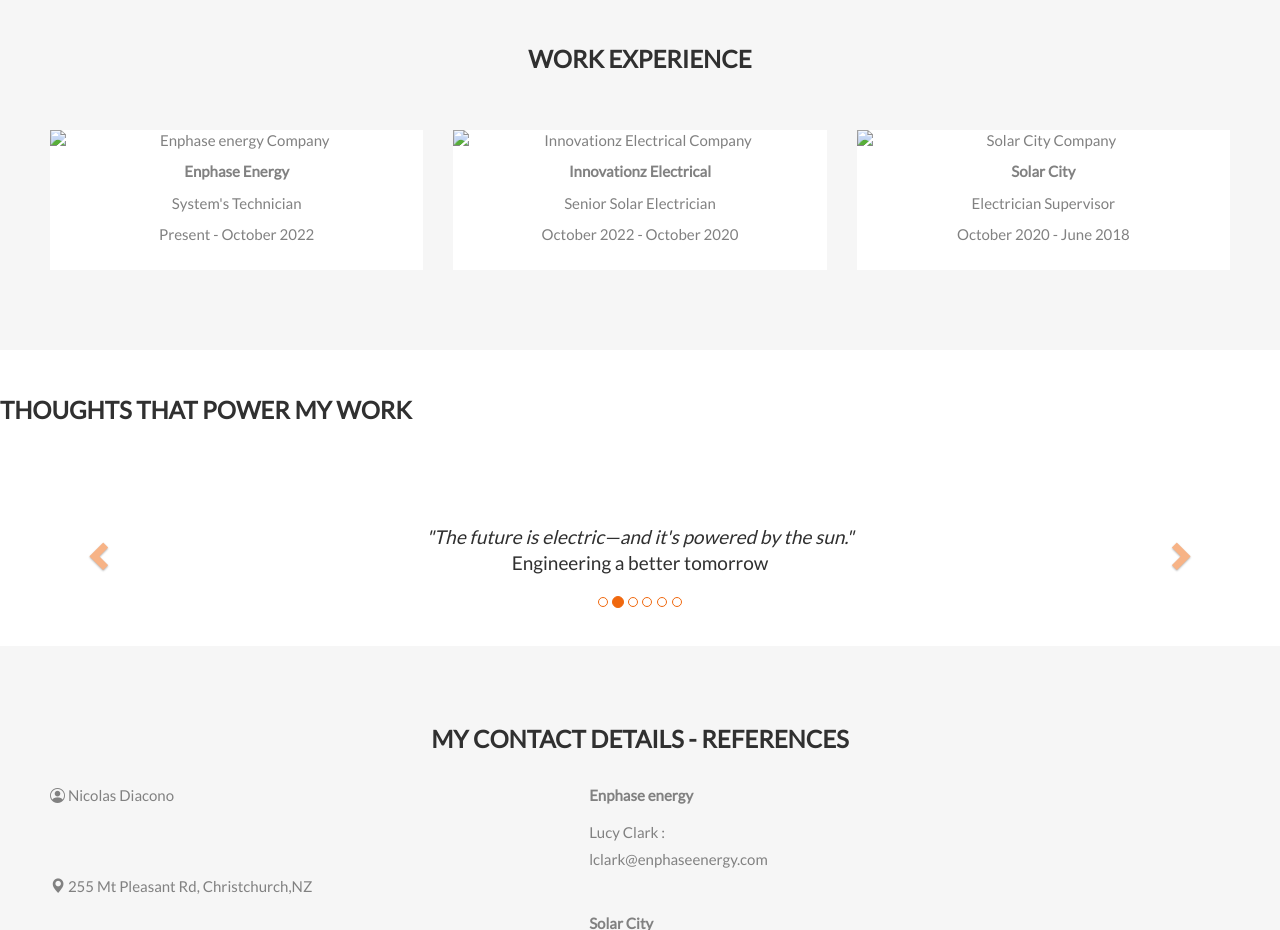
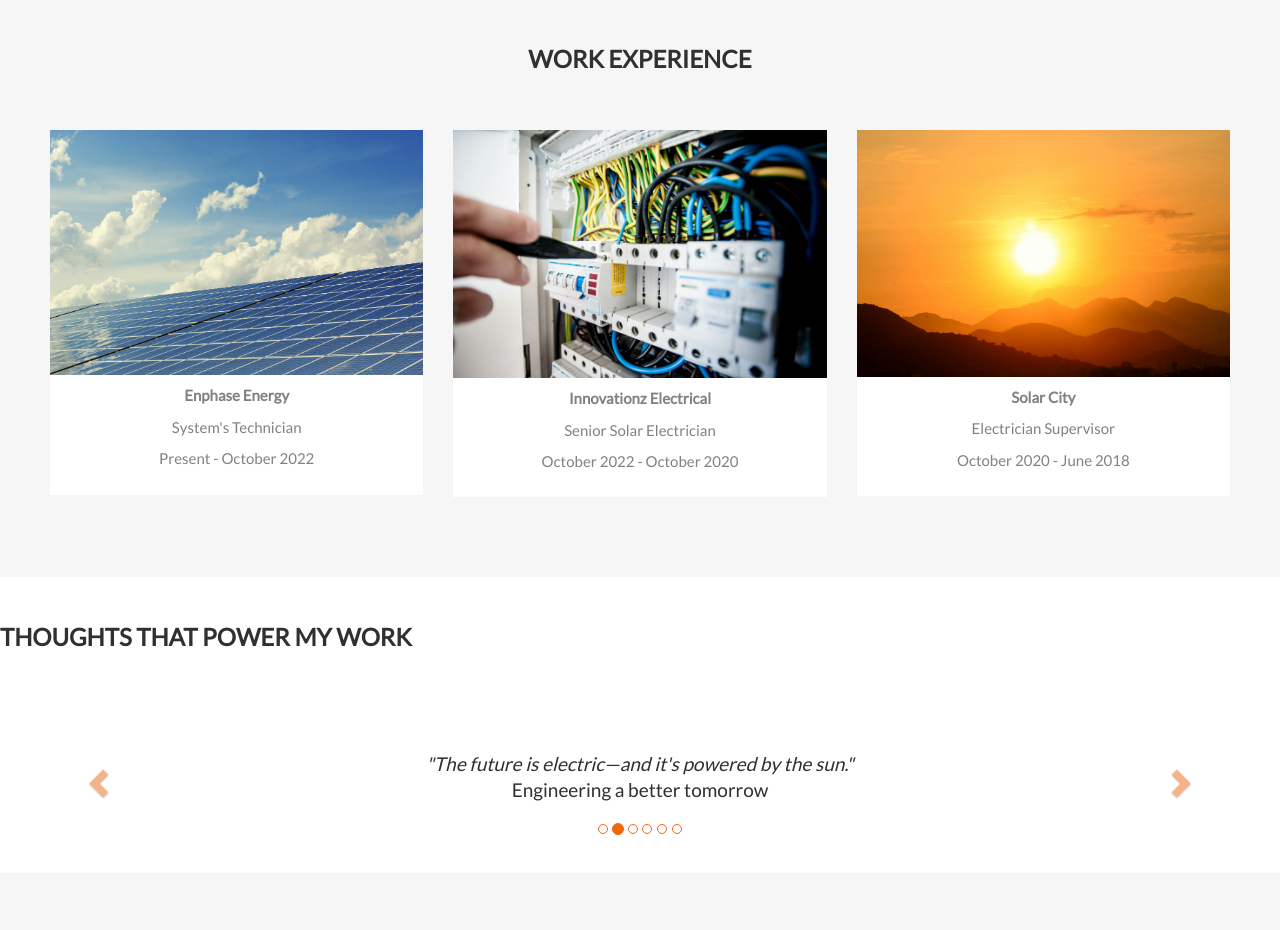
Before and after one commit to Nidiaco/CV, a plain HTML site: page index.html in a window 1280 px wide. Shown: the part 4900-5830 px from the top of the page. Drawn offline with nearby package versions, Linux system fonts and the light colour scheme; the site is published under a folder, as on GitHub Pages, so addresses that start at the root find nothing.

Commit message:
Add files via upload

```diff
--- a/index.html
+++ b/index.html
@@ -166,7 +166,7 @@
   <div class="row text-center slideanim">
     <div class="col-sm-4">
       <div class="thumbnail">
-        <img src="/Pics/solar.jpg" alt=" Enphase energy Company" >
+        <img src="Pics/solar.jpg" alt=" Enphase energy Company" >
         <p><strong>Enphase Energy</strong></p>
         <p>System's Technician</p>
         <p>Present - October 2022</p>
@@ -174,7 +174,7 @@
     </div>
     <div class="col-sm-4">
       <div class="thumbnail">
-        <img src="/Pics/Electrician.jpg" alt="Innovationz Electrical Company">
+        <img src="Pics/Electrician.jpg" alt="Innovationz Electrical Company">
         <p><strong>Innovationz Electrical</strong></p>
         <p>Senior Solar Electrician</p>
         <p>October 2022 - October 2020</p>
@@ -182,7 +182,7 @@
     </div>
     <div class="col-sm-4">
       <div class="thumbnail">
-        <img src="/Pics/solar_city.jpg" alt="Solar City Company">
+        <img src="Pics/solar_city.jpg" alt="Solar City Company">
         <p><strong>Solar City</strong></p>
         <p>Electrician Supervisor</p>
         <p>October 2020 - June 2018</p>
```
